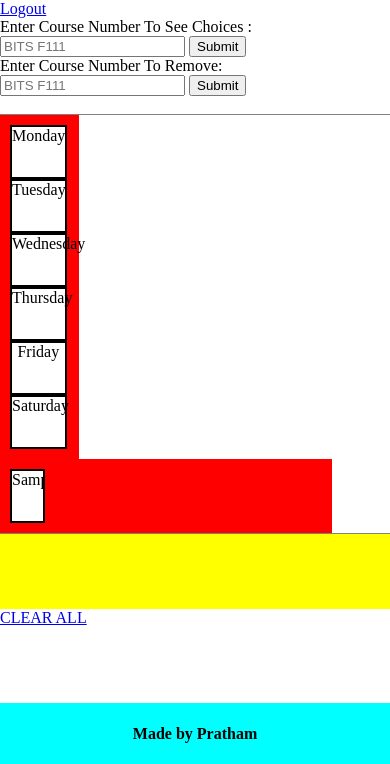
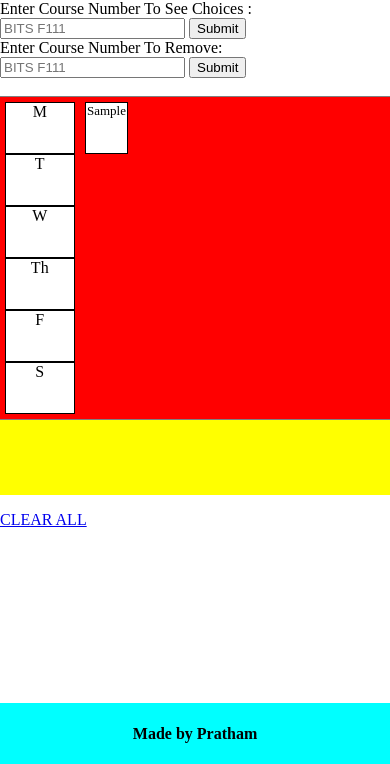
Before and after one commit to pratham1002/time-table-api, a Django app: page /home in a window 390 px wide. Shown: the part 80-844 px from the top of the page. Run offline with Django 3.2, Linux system fonts and the light colour scheme; a user stored in the database is signed in; tables that the repository leaves empty hold one stand-in row (values such as "Sample post").

Commit message:
Made mobile-friendly frontend

```diff
--- a/templates/base.html
+++ b/templates/base.html
@@ -28,14 +28,15 @@
                 -webkit-overflow-scrolling: touch;
                 flex: auto;
             }
-            .left
+            .timetable_box
             {
                 float: left;
-                width: 100%;
+                width: 500px;
                 border-top: 1px solid gray;
                 overflow: scroll;
+                background-color: red;
             }
-            .left::-webkit-scrollbar
+            .timetable_box::-webkit-scrollbar
             {
                 display: none;
             }
@@ -43,10 +44,14 @@
             {
                 display: none;
             }
+            .right::-webkit-scrollbar
+            {
+                display: none;
+            }
             .right
             {
                 float: left;
-                width: 100%;
+                width: 500px;
                 background: yellow;
                 overflow: scroll;
                 border-top: 1px solid gray;
@@ -58,10 +63,10 @@
                 width: 10%;
                 height: 50px;
                 background: white;
-                border: 2px solid black;
+                border: 1px solid black;
                 text-align: center;
                 overflow: hidden;
-                font-size: 1em;
+                font-size: 13px;
             }
 
             .table_box2
@@ -70,27 +75,34 @@
                 width: 90%;
                 height: 50px;
                 background: white;
-                border: 2px solid black;
+                border: 1px solid black;
                 text-align: center;
             }
             #leftbox
             {
                 float:left;
-                background:Red;
                 width:15%;
-                padding: 10px;
+                padding: 5px;
             }
             #middlebox
             {
                 float:left;
-                background:Red;
-                width:80%;
-                padding: 10px;
+                width:82%;
+                padding: 5px;
+                padding-left: 0;
             }
             #rightbox
             {
                 background:yellow;
                 padding: 10px;
+            }
+            .alignleft
+            {
+	            float: left;
+            }
+            .alignright
+            {
+	            float: right;
             }
         </style>
         <title>Time Table</title>
--- a/templates/home.html
+++ b/templates/home.html
@@ -1,8 +1,6 @@
 {% extends 'base.html' %}
 
 {% block main %}
-<a href="logout">Logout</a><br>
-
 <form action="CourseData" method="GET">
     Enter Course Number To See Choices : <input type="text" name="course_number" placeholder="BITS F111">
     <input type="submit">
@@ -13,25 +11,25 @@
 </form>
 
 <br>
-<div class="left">
+<div class="timetable_box">
     <div id="leftbox">
         <div class="table_box2">
-            Monday
+            M
         </div>
         <div class="table_box2">
-            Tuesday
+            T
         </div>
         <div class="table_box2">
-            Wednesday
+            W
         </div>
         <div class="table_box2">
-            Thursday
+            Th
         </div>
         <div class="table_box2">
-            Friday
+            F
         </div>
         <div class="table_box2">
-            Saturday
+            S
         </div>
     </div>
     <div id="middlebox">
@@ -87,6 +85,8 @@
 </div>
 </div>
 
-<a href="clear">CLEAR ALL</a>
-
+<div id="textbox" style="width: 500px;">
+  <p class="alignleft"><a href="clear">CLEAR ALL</a></p>
+  <p class="alignright"><a href="logout">Logout</a></p>
+</div>
 {% endblock %}
```
